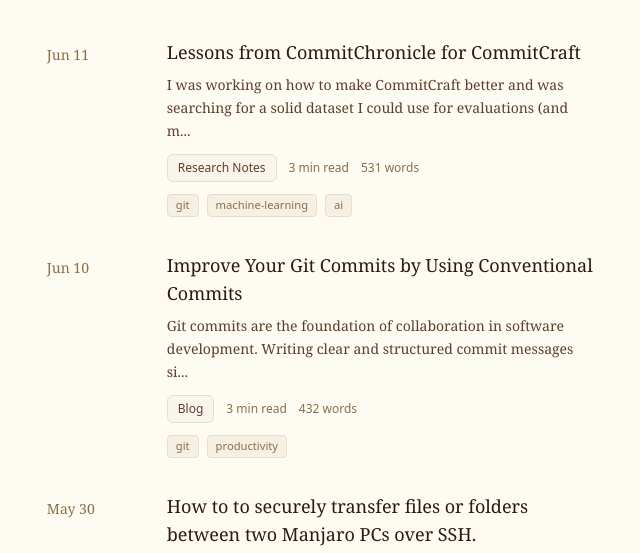
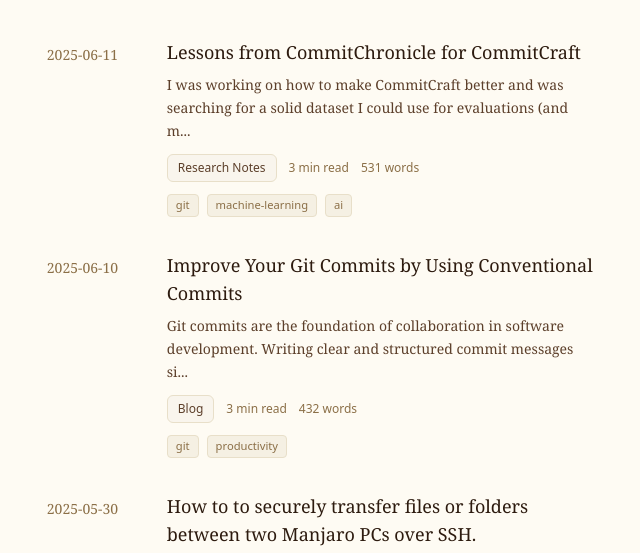
Before and after one commit to san0808/diary-of-sankey, a website: page index.html in a window 1280 px wide. Shown: the part 224-777 px from the top of the page, 319-959 px from the left. Drawn offline with nearby package versions, Linux system fonts and the light colour scheme; files that its build step writes are made by us from their sources; files whose address does not match are found by name.

Commit message:
build: update generated files with performance optimizations

```diff
--- a/index.html
+++ b/index.html
@@ -30,6 +30,9 @@
   <!-- Stylesheets -->
   <script src="https://unpkg.com/@tailwindcss/browser@4"></script>
   <link rel="stylesheet" href="/css/custom.css">
+
+  <!-- Performance Optimization Script -->
+  <script src="/js/performance.js" defer></script>
 
   <!-- Advanced Analytics Script -->
   <script src="/js/analytics.js" defer></script>
@@ -114,7 +117,7 @@
           <!-- Date Column -->
           <div class="flex-shrink-0 w-24 pt-1">
             <time class="text-sm font-serif" style="color: var(--warm-text-muted);">
-              Jun 11
+              2025-06-11
             </time>
           </div>
 
@@ -158,7 +161,7 @@
           <!-- Date Column -->
           <div class="flex-shrink-0 w-24 pt-1">
             <time class="text-sm font-serif" style="color: var(--warm-text-muted);">
-              Jun 10
+              2025-06-10
             </time>
           </div>
 
@@ -201,7 +204,7 @@
           <!-- Date Column -->
           <div class="flex-shrink-0 w-24 pt-1">
             <time class="text-sm font-serif" style="color: var(--warm-text-muted);">
-              May 30
+              2025-05-30
             </time>
           </div>
 
```
